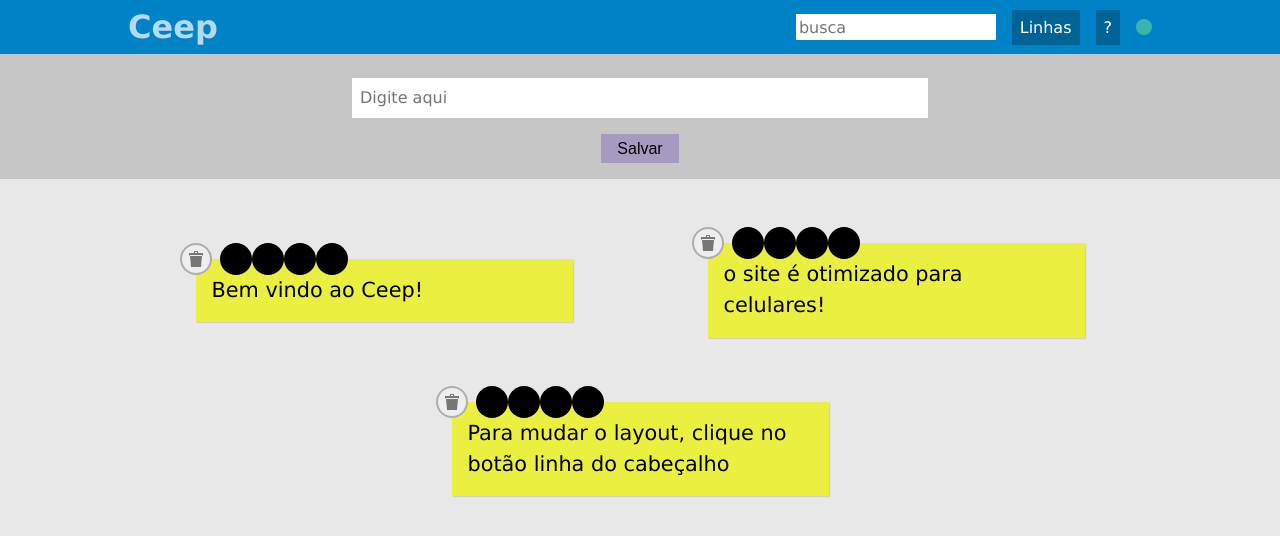
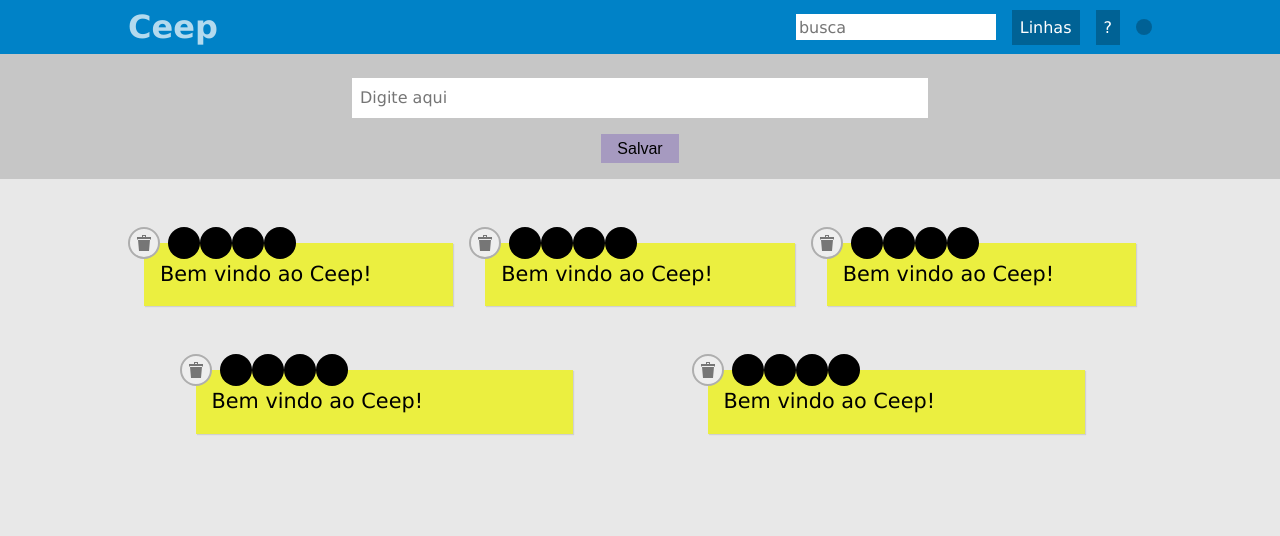
Before and after one commit to narasakir/ceep-react, a React (Create React App) app: page / in a window 1280 px wide. Shown: the top 536 px of the page. Built offline with nearby package versions, Linux system fonts and the light colour scheme.

Commit message:
cartao and opcoesDaPagina component create and render on view

```diff
--- a/src/App.js
+++ b/src/App.js
@@ -1,10 +1,8 @@
 import React, { Component } from 'react';
 import './css/reset.css';
 import './css/container.css';
-import './css/opcoesDaPagina.css';
 import './css/opcoesDoCartao.css';
 import './css/botaoSync.css';
-import './css/cartao.css';
 import './App.css';
 import Header from './components/Header/Header';
 import Mural from './components/Mural/Mural';
@@ -15,12 +13,11 @@ class App extends Component {
   render() {
     return (
       <div id="layout">
+        <Header />
 
-      <Header />
+        <FormNovoCartao />
 
-      <FormNovoCartao />
-
-      <Mural />
+        <Mural />
     </div>
     );
   }
--- /dev/null
+++ b/src/components/Cartao/Cartao.js
@@ -0,0 +1,29 @@
+import React, { Component } from 'react';
+import './cartao.css';
+
+class Cartao extends Component {
+    render() {
+        return (
+            <article id="cartao_1" className="cartao">
+                <div className="opcoesDoCartao">
+                    <button className="opcoesDoCartao-remove opcoesDoCartao-opcao" tabIndex="0">X</button>
+
+                    <input type="radio" name="corDoCartao1" value="#EBEF40" id="corPadrão-cartao1" className="opcoesDoCartao-radioTipo" checked />
+                    <label htmlFor="corPadrão-cartao1" className="opcoesDoCartao-tipo opcoesDoCartao-opcao" tabIndex="0">Padrão</label>
+
+                    <input type="radio" name="corDoCartao1" value="#F05450" id="corImportante-cartao1" className="opcoesDoCartao-radioTipo" />
+                    <label htmlFor="corImportante-cartao1" className="opcoesDoCartao-tipo opcoesDoCartao-opcao" tabIndex="0">Importante</label>
+
+                    <input type="radio" name="corDoCartao1" value="#92C4EC" id="corTarefa-cartao1" className="opcoesDoCartao-radioTipo" />
+                    <label htmlFor="corTarefa-cartao1" className="opcoesDoCartao-tipo opcoesDoCartao-opcao" tabIndex="0">Tarefa</label>
+
+                    <input type="radio" name="corDoCartao1" value="#76EF40" id="corInspiração-cartao1" className="opcoesDoCartao-radioTipo" />
+                    <label htmlFor="corInspiração-cartao1" className="opcoesDoCartao-tipo opcoesDoCartao-opcao" tabIndex="0">Inspiração</label>
+                </div>
+                <p className="cartao-conteudo" contentEditable tabIndex="0">Bem vindo ao Ceep!</p>
+            </article>
+        );
+    }
+}
+
+export default Cartao;
--- a/src/components/Header/Header.js
+++ b/src/components/Header/Header.js
@@ -1,5 +1,6 @@
 import React, { Component } from 'react';
 import './header.css';
+import OpcoesDaPagina from '../OpcoesDaPagina/OpcoesDaPagina';
 
 class Header extends Component{
     render(){
@@ -8,18 +9,7 @@ class Header extends Component{
             <h1 className="cabecalho-logo">
               Ceep
             </h1>
-            <div className="opcoesDaPagina">
-              <input type="search" placeholder="busca" id="busca" className="opcoesDaPagina-opcao"/>
-              <button id="btnMudaLayout" className="opcoesDaPagina-opcao opcoesDaPagina-botao">
-                Linhas
-              </button>
-              <button id="btnAjuda" className="opcoesDaPagina-opcao opcoesDaPagina-botao">
-                ?
-              </button>
-              <button id="btnSync" className="opcoesDaPagina-opcao opcoesDaPagina-botao botaoSync botaoSync--sincronizado">
-
-              </button>
-            </div>
+            <OpcoesDaPagina />
         </header>
         );
     }
--- a/src/components/Mural/Mural.js
+++ b/src/components/Mural/Mural.js
@@ -1,96 +1,16 @@
 import React, {Component} from 'react';
 import './mural.css';
+import Cartao from '../Cartao/Cartao'
 
 class Mural extends Component{
     render(){
         return(
-            <section className="container mural" >
-
-            <article id="cartao_1" className="cartao">
-              <div className="opcoesDoCartao">
-                <button className="opcoesDoCartao-remove opcoesDoCartao-opcao" tabIndex="0">
-
-                </button>
-
-                <input type="radio" name="corDoCartao1" value="#EBEF40" id="corPadrão-cartao1" className="opcoesDoCartao-radioTipo" checked/>
-                <label htmlFor="corPadrão-cartao1" className="opcoesDoCartao-tipo opcoesDoCartao-opcao"  tabIndex="0">
-                  Padrão
-                </label>
-
-                <input type="radio" name="corDoCartao1" value="#F05450" id="corImportante-cartao1" className="opcoesDoCartao-radioTipo"/>
-                <label htmlFor="corImportante-cartao1" className="opcoesDoCartao-tipo opcoesDoCartao-opcao"  tabIndex="0">
-                  Importante
-                </label>
-
-                <input type="radio" name="corDoCartao1" value="#92C4EC" id="corTarefa-cartao1" className="opcoesDoCartao-radioTipo"/>
-                <label htmlFor="corTarefa-cartao1" className="opcoesDoCartao-tipo opcoesDoCartao-opcao" tabIndex="0">
-                  Tarefa
-                </label>
-
-                <input type="radio" name="corDoCartao1" value="#76EF40" id="corInspiração-cartao1" className="opcoesDoCartao-radioTipo"/>
-                <label htmlFor="corInspiração-cartao1" className="opcoesDoCartao-tipo opcoesDoCartao-opcao"  tabIndex="0">
-                  Inspiração
-                </label>
-              </div>
-              <p className="cartao-conteudo" contentEditable tabIndex="0">Bem vindo ao Ceep!</p>
-            </article>
-            <article id="cartao_2" className="cartao">
-              <div className="opcoesDoCartao">
-                <button className="opcoesDoCartao-remove opcoesDoCartao-opcao" tabIndex="0">
-
-                </button>
-
-                <input type="radio" name="corDoCartao2" value="#EBEF40" id="corPadrão-cartao2" className="opcoesDoCartao-radioTipo" checked/>
-                <label htmlFor="corPadrão-cartao2" className="opcoesDoCartao-tipo opcoesDoCartao-opcao"  tabIndex="0">
-                  Padrão
-                </label>
-
-                <input type="radio" name="corDoCartao2" value="#F05450" id="corImportante-cartao2" className="opcoesDoCartao-radioTipo"/>
-                <label htmlFor="corImportante-cartao2" className="opcoesDoCartao-tipo opcoesDoCartao-opcao"  tabIndex="0">
-                  Importante
-                </label>
-
-                <input type="radio" name="corDoCartao2" value="#92C4EC" id="corTarefa-cartao2" className="opcoesDoCartao-radioTipo"/>
-                <label htmlFor="corTarefa-cartao2" className="opcoesDoCartao-tipo opcoesDoCartao-opcao" tabIndex="0">
-                  Tarefa
-                </label>
-
-                <input type="radio" name="corDoCartao2" value="#76EF40" id="corInspiração-cartao2" className="opcoesDoCartao-radioTipo"/>
-                <label htmlFor="corInspiração-cartao2" className="opcoesDoCartao-tipo opcoesDoCartao-opcao"  tabIndex="0">
-                  Inspiração
-                </label>
-              </div>
-              <p className="cartao-conteudo" contentEditable tabIndex="0">o site é otimizado para celulares!</p>
-            </article>
-            <article id="cartao_3" className="cartao">
-              <div className="opcoesDoCartao">
-                <button className="opcoesDoCartao-remove opcoesDoCartao-opcao" tabIndex="0">
-
-                </button>
-
-                <input type="radio" name="corDoCartao3" value="#EBEF40" id="corPadrão-cartao3" className="opcoesDoCartao-radioTipo" checked/>
-                <label htmlFor="corPadrão-cartao3" className="opcoesDoCartao-tipo opcoesDoCartao-opcao"  tabIndex="0">
-                  Padrão
-                </label>
-
-                <input type="radio" name="corDoCartao3" value="#F05450" id="corImportante-cartao3" className="opcoesDoCartao-radioTipo"/>
-                <label htmlFor="corImportante-cartao3" className="opcoesDoCartao-tipo opcoesDoCartao-opcao"  tabIndex="0">
-                  Importante
-                </label>
-
-                <input type="radio" name="corDoCartao3" value="#92C4EC" id="corTarefa-cartao3" className="opcoesDoCartao-radioTipo"/>
-                <label htmlFor="corTarefa-cartao3" className="opcoesDoCartao-tipo opcoesDoCartao-opcao" tabIndex="0">
-                  Tarefa
-                </label>
-
-                <input type="radio" name="corDoCartao3" value="#76EF40" id="corInspiração-cartao3" className="opcoesDoCartao-radioTipo"/>
-                <label htmlFor="corInspiração-cartao3" className="opcoesDoCartao-tipo opcoesDoCartao-opcao"  tabIndex="0">
-                  Inspiração
-                </label>
-              </div>
-              <p className="cartao-conteudo" contentEditable tabIndex="0">Para mudar o layout, clique no botão linha do cabeçalho</p>
-            </article>
-
+          <section className="container mural" >
+            <Cartao />
+            <Cartao />
+            <Cartao />
+            <Cartao />
+            <Cartao />
           </section>
         );
     }
--- /dev/null
+++ b/src/components/OpcoesDaPagina/OpcoesDaPagina.js
@@ -0,0 +1,24 @@
+import React, { Component } from 'react';
+import './opcoesDaPagina.css';
+
+class OpcoesDaPagina extends Component{
+    render(){
+        return(
+
+            <div className="opcoesDaPagina">
+              <input type="search" placeholder="busca" id="busca" className="opcoesDaPagina-opcao"/>
+              <button id="btnMudaLayout" className="opcoesDaPagina-opcao opcoesDaPagina-botao">
+                Linhas
+              </button>
+              <button id="btnAjuda" className="opcoesDaPagina-opcao opcoesDaPagina-botao">
+                ?
+              </button>
+              <button id="btnSync" className="opcoesDaPagina-opcao opcoesDaPagina-botao botaoSync botaoSync--sincronizado">
+
+              </button>
+            </div>
+        );
+    }
+}
+
+export default OpcoesDaPagina;
```
Also changed, not shown: src/components/Cartao/cartao.css (renamed from src/css/cartao.css), src/components/OpcoesDaPagina/opcoesDaPagina.css (renamed from src/css/opcoesDaPagina.css).
